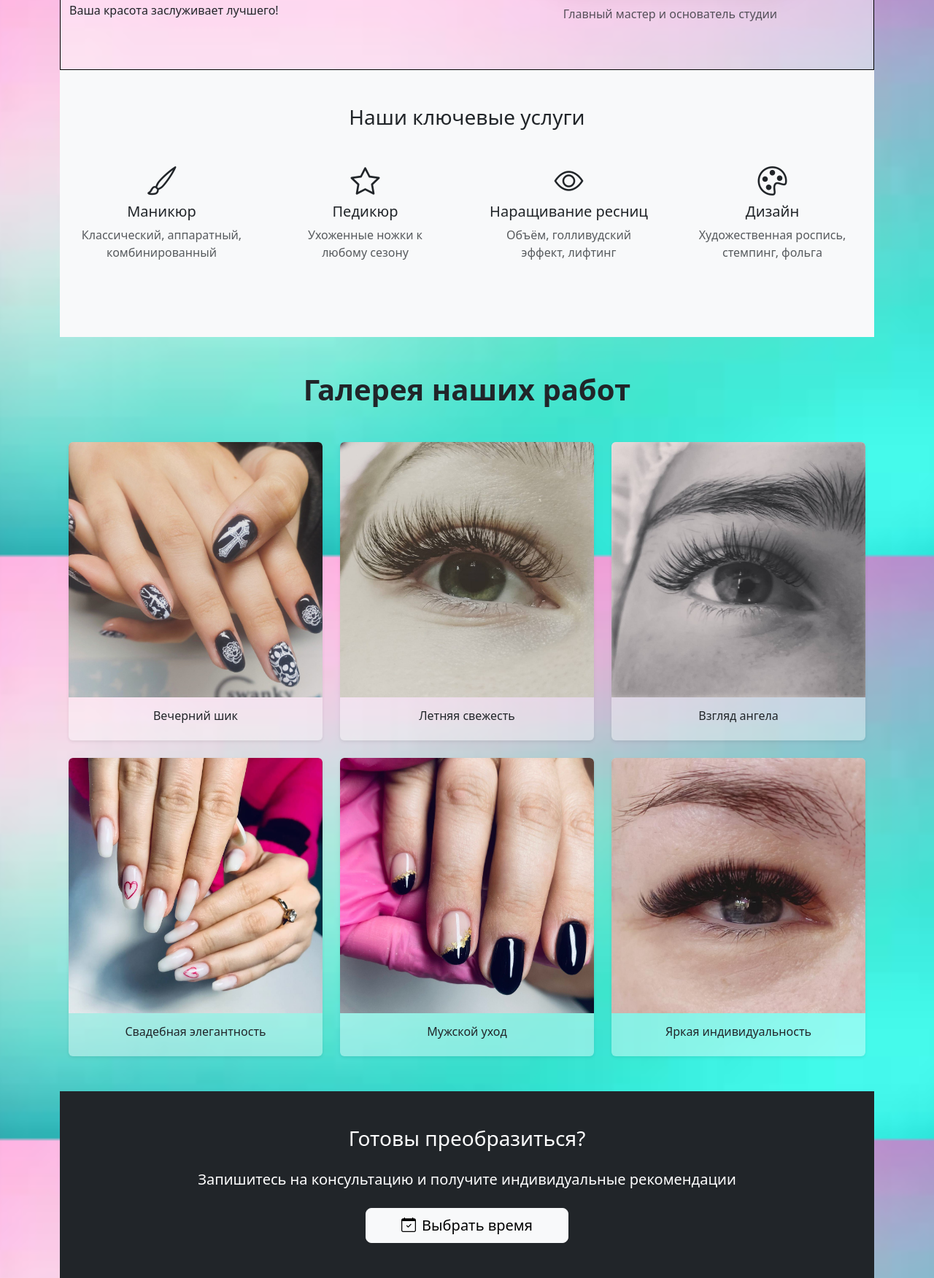
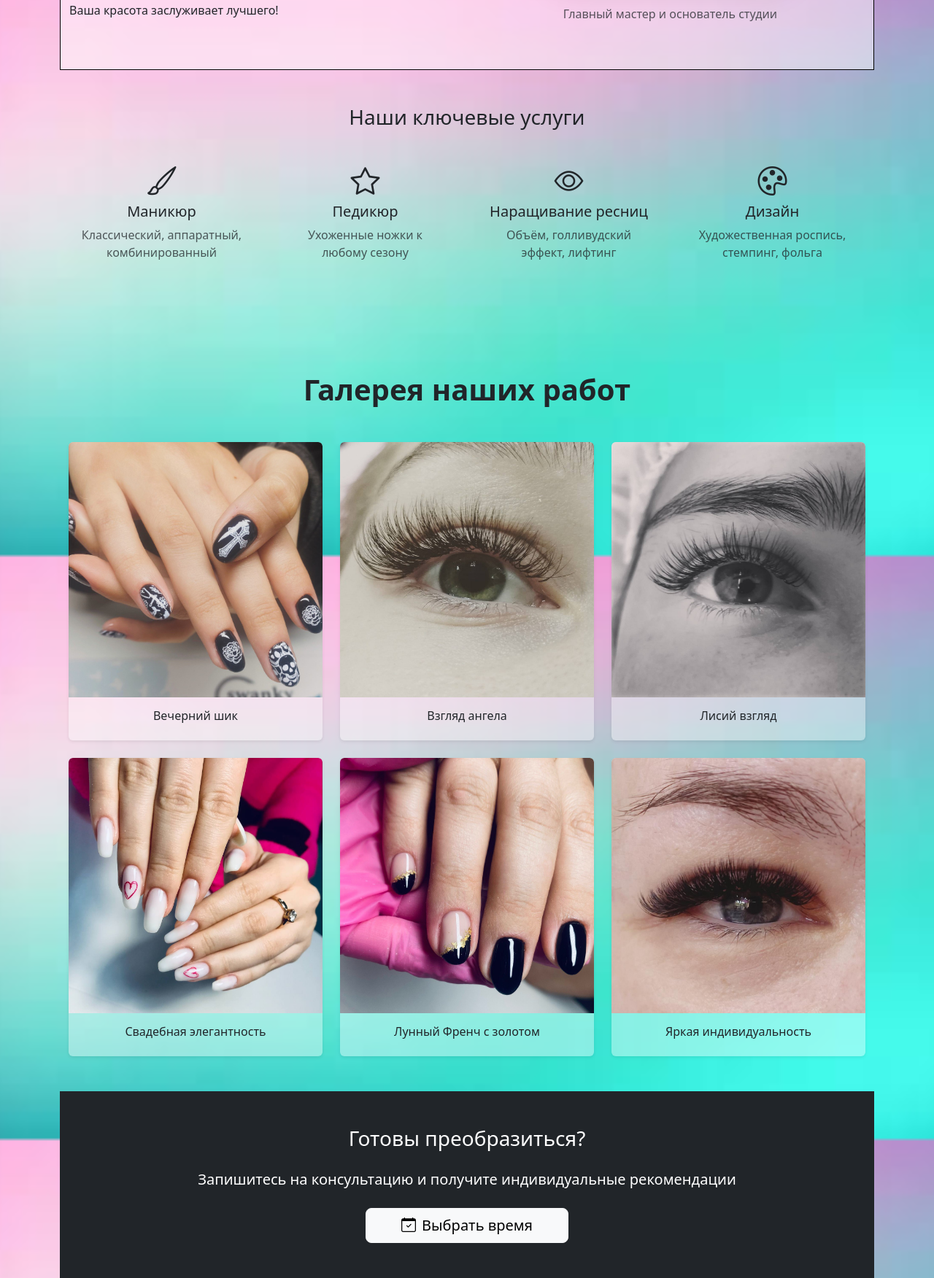
Before and after one commit to AlexStone1991/Mi.Mary, a Django app: page /about/ in a window 1280 px wide. Shown: the part 838-2590 px from the top of the page at 73% size. Run offline with Django 5.2, Linux system fonts and the light colour scheme.

Commit message:
mi_mary - ЗАКОНЧИЛ

```diff
--- a/templates/about.html
+++ b/templates/about.html
@@ -47,7 +47,7 @@
     </div>
 </section>
 
-<section id="services-preview" class="py-5 bg-light">
+<section id="services-preview" class="py-5">
     <div class="container">
         <h3 class="text-center mb-4 animate__animated animate__fadeInUp">Наши ключевые услуги</h3>
         <div class="row text-center">
@@ -100,7 +100,7 @@
                 <div class="card h-100 shadow-sm border-0 portfolio-card">
                     <img src="{% static 'images/work2.jpg' %}" class="card-img-top" alt="Летний маникюр" style="height: 350px; width: 100%; object-fit: cover;">
                     <div class="card-body text-center">
-                        <h6 class="card-title">Летняя свежесть</h6>
+                        <h6 class="card-title">Взгляд ангела</h6>
                     </div>
                 </div>
             </div>
@@ -108,7 +108,7 @@
                 <div class="card h-100 shadow-sm border-0 portfolio-card">
                     <img src="{% static 'images/work3.jpg' %}" class="card-img-top" alt="Наращивание ресниц" style="height: 350px; width: 100%; object-fit: cover;">
                     <div class="card-body text-center">
-                        <h6 class="card-title">Взгляд ангела</h6>
+                        <h6 class="card-title">Лисий взгляд</h6>
                     </div>
                 </div>
             </div>
@@ -124,7 +124,7 @@
                 <div class="card h-100 shadow-sm border-0 portfolio-card">
                     <img src="{% static 'images/work5.jpg' %}" class="card-img-top" alt="Мужской маникюр" style="height: 350px; width: 100%; object-fit: cover; object-position: center 70%;">
                     <div class="card-body text-center">
-                        <h6 class="card-title">Мужской уход</h6>
+                        <h6 class="card-title">Лунный Френч с золотом</h6>
                     </div>
                 </div>
             </div>
@@ -152,13 +152,16 @@
 
 <style>
 /* Анимации при наведении */
+#serv
+
 .service-item {
-    transition: all 0.3s ease;
+    transition: transform 0.3s ease, box-shadow 0.3s ease;
     border-radius: 15px;
 }
 .service-item:hover {
     transform: translateY(-10px);
-    background: linear-gradient(135deg, #f8f9fa 0%, #e9ecef 100%);
+    border: 1px solid rgb(0, 0, 0) !important;
+    background: linear-gradient(135deg, #f8f9fa24 0%, #e9ecef23 100%);
     box-shadow: 0 15px 35px rgba(0,0,0,0.1);
 }
 
--- a/templates/landing.html
+++ b/templates/landing.html
@@ -22,8 +22,8 @@
             </div>
             <div class="col-md-6 text-end animate__animated animate__fadeInRight">
                 <h4>Добро пожаловать в салон красоты "Mi Mary"! Мы специализируемся на создании неповторимого образа для каждого клиента.</h4>
-                <h6>Наш Мастер используют только профессиональные средства и современные техники.</h6>
-                <h6>Вы всегда красивы, а мы поможем вам сиять ещё ярче!</h6>
+                <h4>Наш Мастер используют только профессиональные средства и современные техники.</h4>
+                <h4>Вы всегда красивы, а мы поможем вам сиять ещё ярче!</h4>
             </div>
         </div>
     </div>
```
